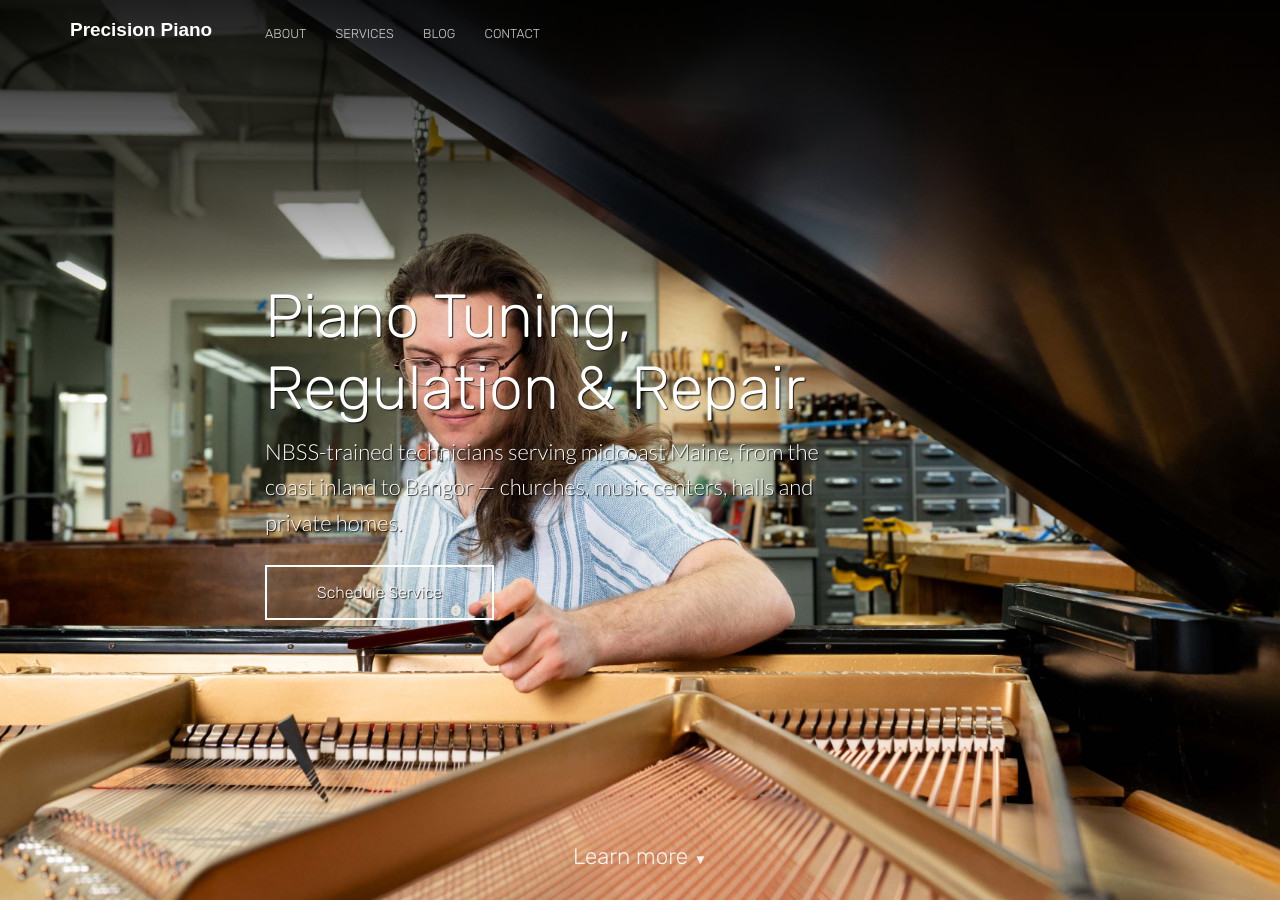
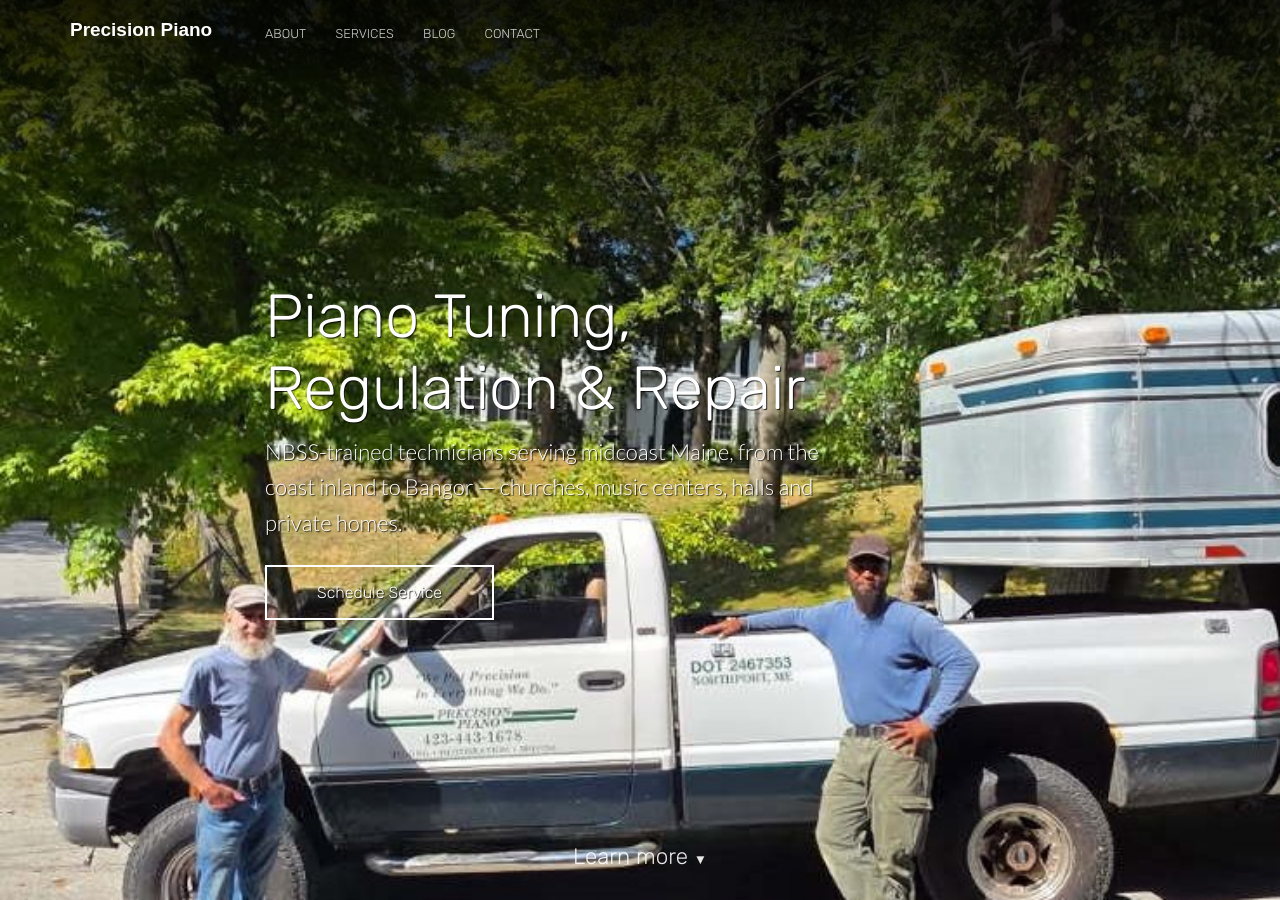
Before and after one commit to precision-piano/precision-piano, a Jekyll site: the page built from index.html, in a window 1280 px wide and 900 px high. Built offline with Jekyll 4.4.1, drawn with Linux system fonts in a browser that asks for light colours.

Commit message:
Update index.html

```diff
--- a/index.html
+++ b/index.html
@@ -1,8 +1,8 @@
 ---
 title: Home
 description: Piano tuning, regulation, repair and moving, serving midcoast Maine.
-image: images/NBSS-2026-057.jpg
-bottom_image: https://placehold.co/2000x1322?text=Close-up+of+piano+keys
+image: images/PianoMoversTruck.jpg
+bottom_image: image/TiltedUpright.jpg
 ---
 
 <section class="hero" style="background-image: url({% include relative-src.html src=page.image %})">
```
